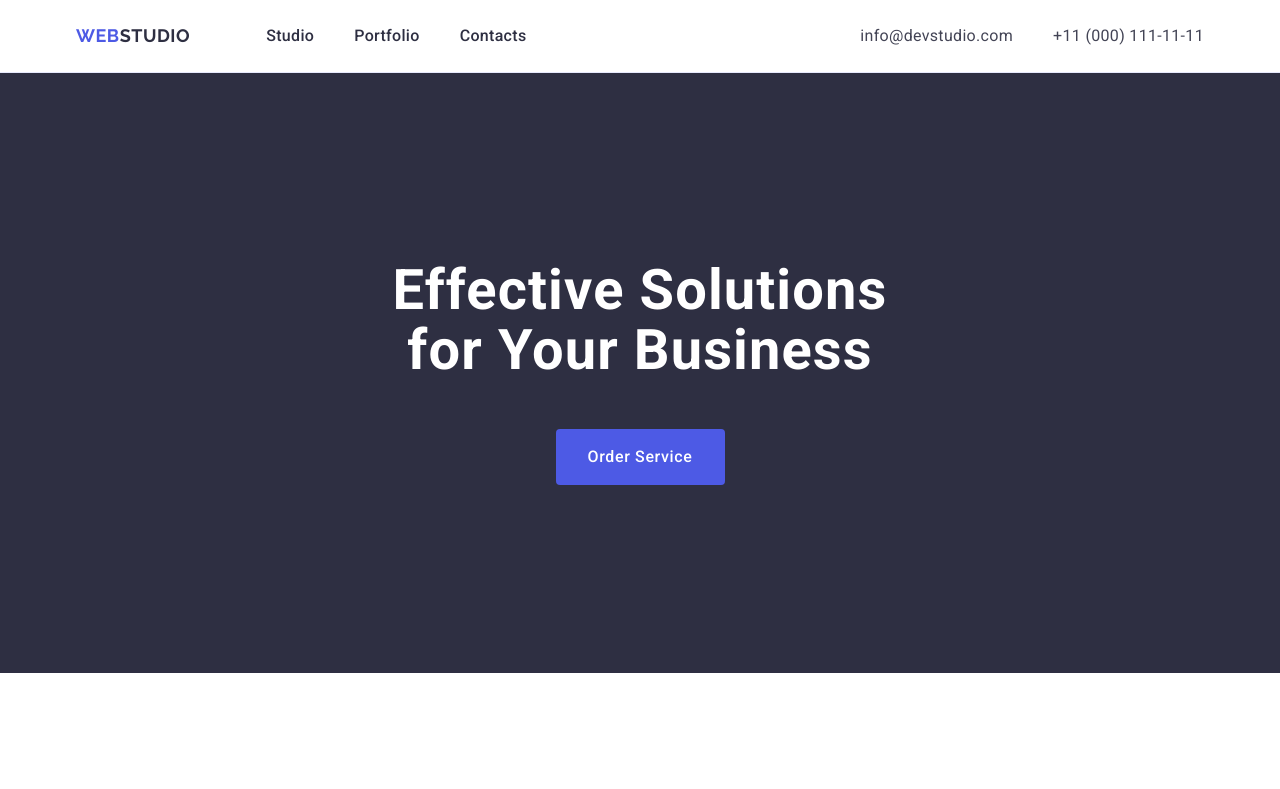
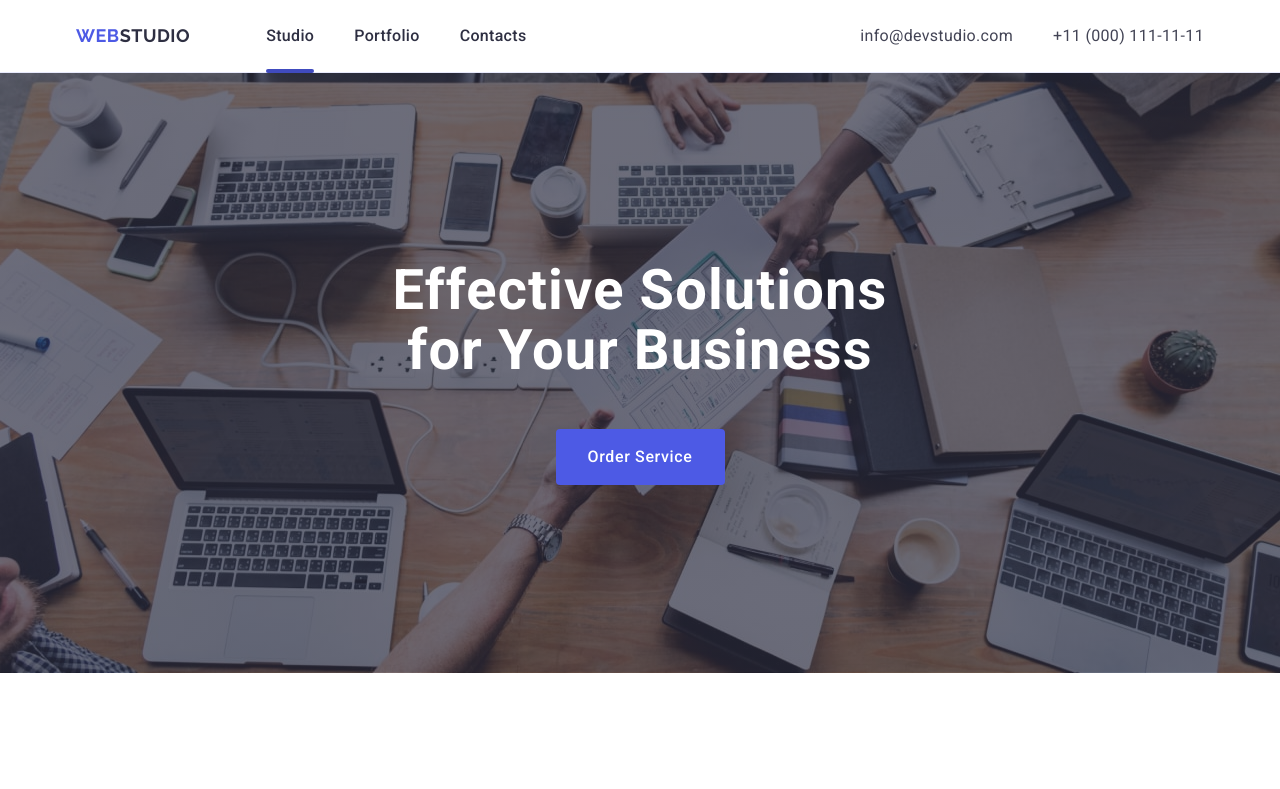
Before and after one commit to Oleksandr46/goit-markup-hw-04, a plain HTML site: page index.html in a window 1280 px wide. Shown: the top 789 px of the page. Drawn offline with nearby package versions, Linux system fonts and the light colour scheme.

```diff
--- a/css/style.css
+++ b/css/style.css
@@ -49,6 +49,7 @@ img {
 /* #region header*/
 .header {
   border-bottom: 1px solid #e7e9fc;
+  box-shadow: 0 1px 6px 0 rgba(46, 47, 66, 0.08), 0 1px 1px 0 rgba(46, 47, 66, 0.16), 0 2px 1px 0 rgba(46, 47, 66, 0.08);
 }
 .header-container {
   display: flex;
@@ -79,6 +80,20 @@ img {
   align-items: center;
   gap: 40px;
 }
+.header-item{position: relative;}
+
+.header-link.active::after{
+  content:"" ;
+  display: block;
+  border-radius: 2px;
+  position: absolute;
+width: 100%;
+height: 4px;
+background: #404bbf;
+left: 0;
+bottom: -1px;
+}
+
 
 .header-link {
   display: block;
@@ -111,14 +126,23 @@ img {
   letter-spacing: 0.02em;
 }
 
+
 /* #endregion */
 
 /* #region hero */
 .hero {
   background-color: #2e2f42;
   padding: 188px 0;
+  max-width: 1440px;
+  background-image: linear-gradient(rgba(46, 47, 66, 0.7),rgba(46, 47, 66, 0.7)), url("../images/hero/people-office.jpg");
+  background-size: cover;
+  background-repeat: no-repeat;
+  background-position: center;
+  margin: 0 auto;
+  ba
 }
-
+.hero-container {
+}
 .page {
   letter-spacing: 0.02em;
   color: #ffffff;
@@ -189,6 +213,7 @@ img {
   background-color: #ffffff;
   width: 264px;
   height: 380px;
+  box-shadow: 0 2px 1px 0 rgba(46, 47, 66, 0.08), 0 1px 1px 0 rgba(46, 47, 66, 0.16), 0 1px 6px 0 rgba(46, 47, 66, 0.08);
 }
 .subject {
   margin-bottom: 72px;
@@ -242,6 +267,7 @@ img {
 .heading-item {
   width: 360px;
   height: 420px;
+  box-shadow: 0 2px 1px 0 rgba(46, 47, 66, 0.08), 0 1px 1px 0 rgba(46, 47, 66, 0.16), 0 1px 6px 0 rgba(46, 47, 66, 0.08);
 }
 .heading-div {
   padding: 32px 16px;
--- a/index.html
+++ b/index.html
@@ -37,7 +37,7 @@
           >
           <ul class="header-list">
             <li class="header-item">
-              <a class="header-link" href="./index.html">Studio</a>
+              <a class="header-link active" href="./index.html">Studio</a>
             </li>
             <li class="header-item">
               <a class="header-link" href="">Portfolio</a>
```
Also changed, not shown: images/Logo/Logo.png (deleted), images/Logo/antenna 1.svg (added), images/Logo/astronaut 1.svg (added), images/Logo/clock 1.svg (added), images/Logo/diagram 1.svg (added), images/Logo/facebook 1.svg (added), images/Logo/instagram 2.svg (added), images/Logo/linkedin 1.svg (added), images/Logo/twitter 1.svg (added), images/hero/people-office.jpg (added).
